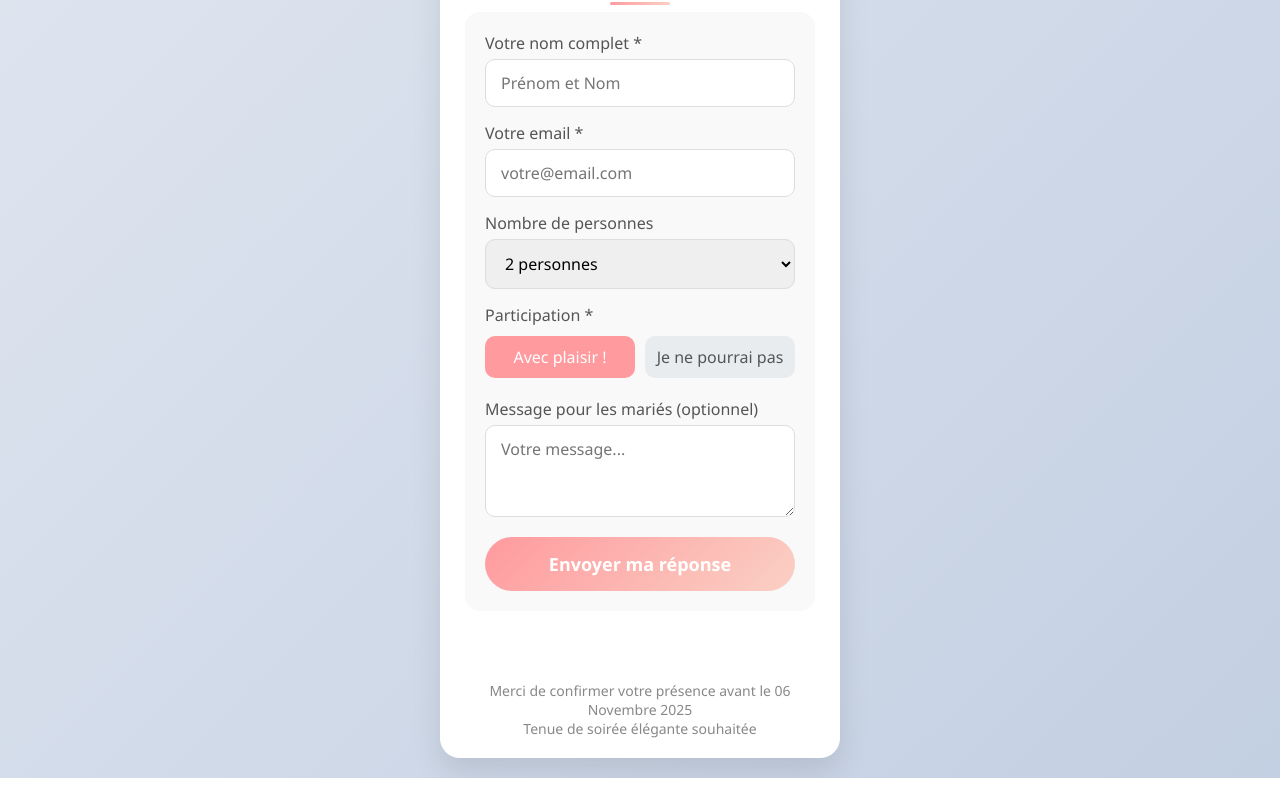
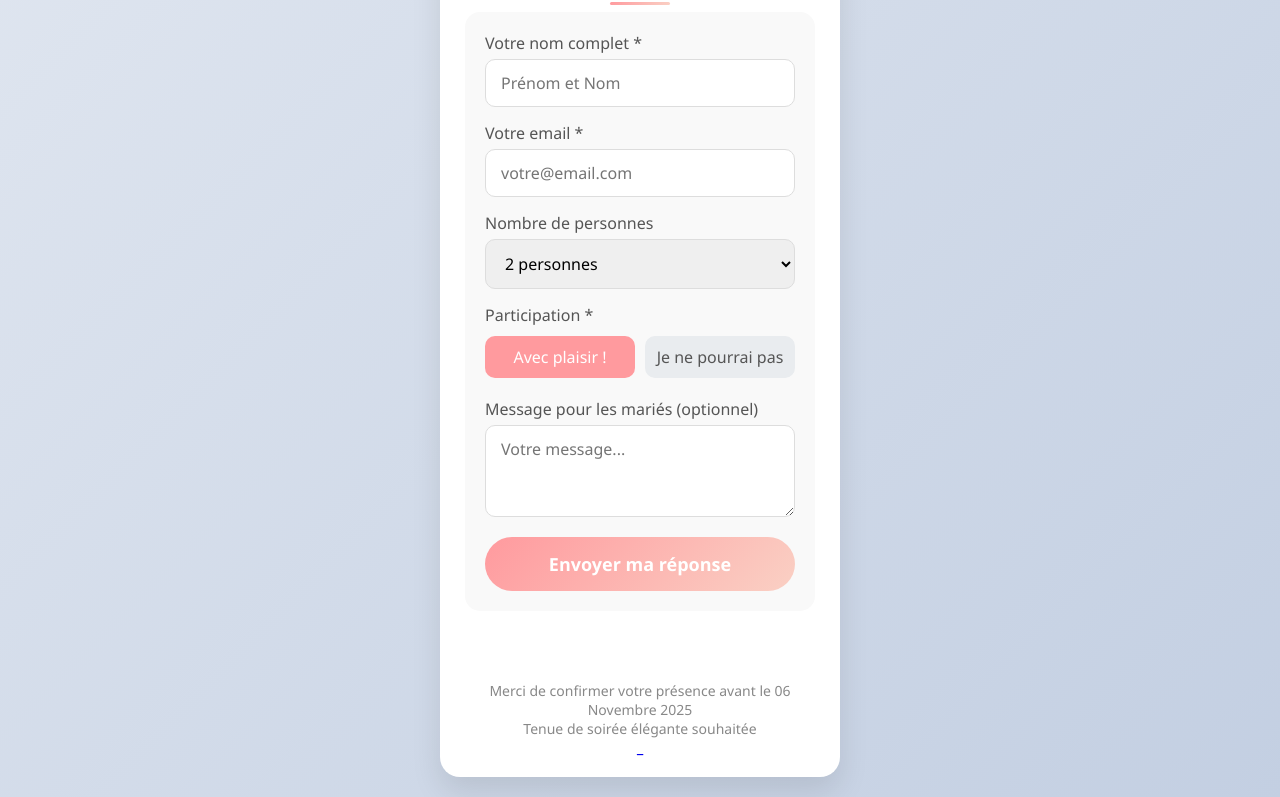
Before and after one commit to Plakid/invitationmariage, a plain HTML site: page index.html in a window 1280 px wide. Shown: the part 1799-2596 px from the top of the page. Drawn offline with Linux system fonts and the light colour scheme.

Commit message:
Add files via upload

```diff
--- a/index.html
+++ b/index.html
@@ -699,6 +699,7 @@
             <div class="footer">
                 <p>Merci de confirmer votre présence avant le 06 Novembre 2025</p>
                 <p>Tenue de soirée élégante souhaitée</p>
+		<p><a href="listcontent.html">_</a>
             </div>
         </div>
 
```
